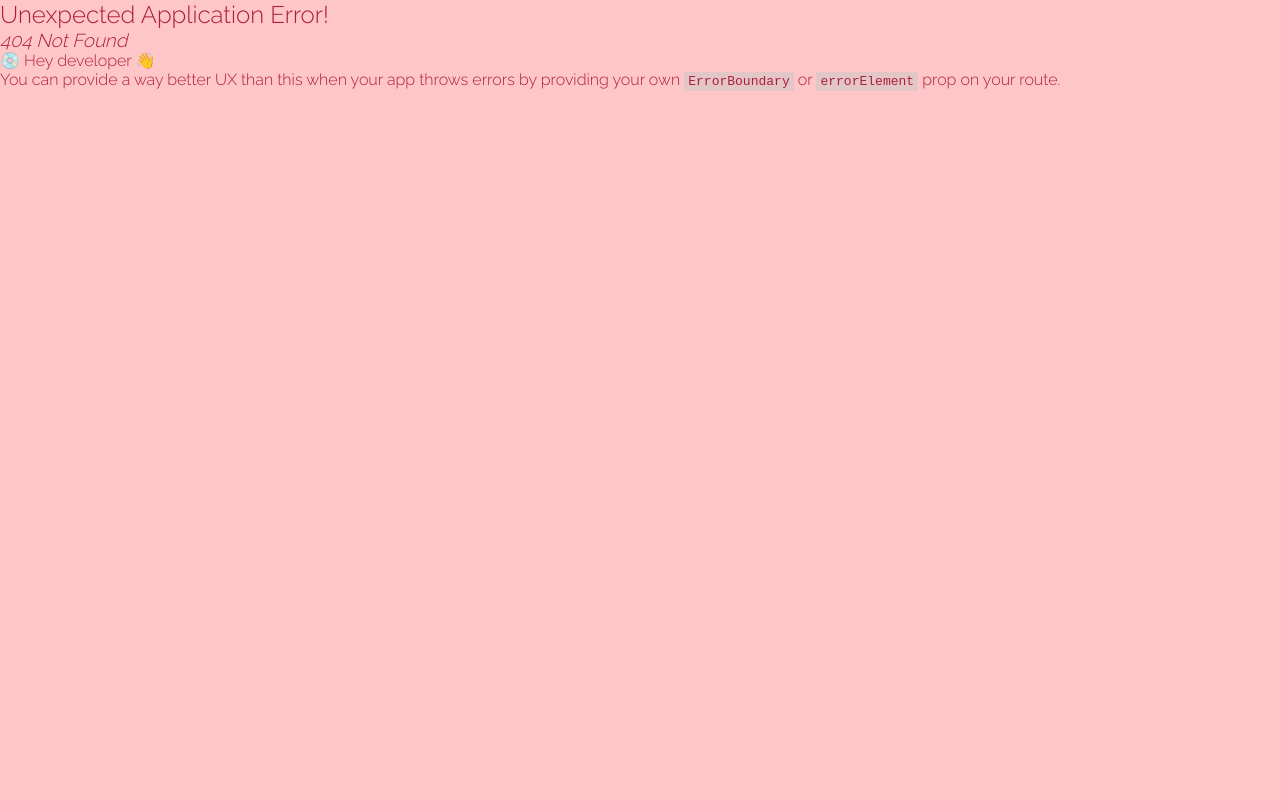
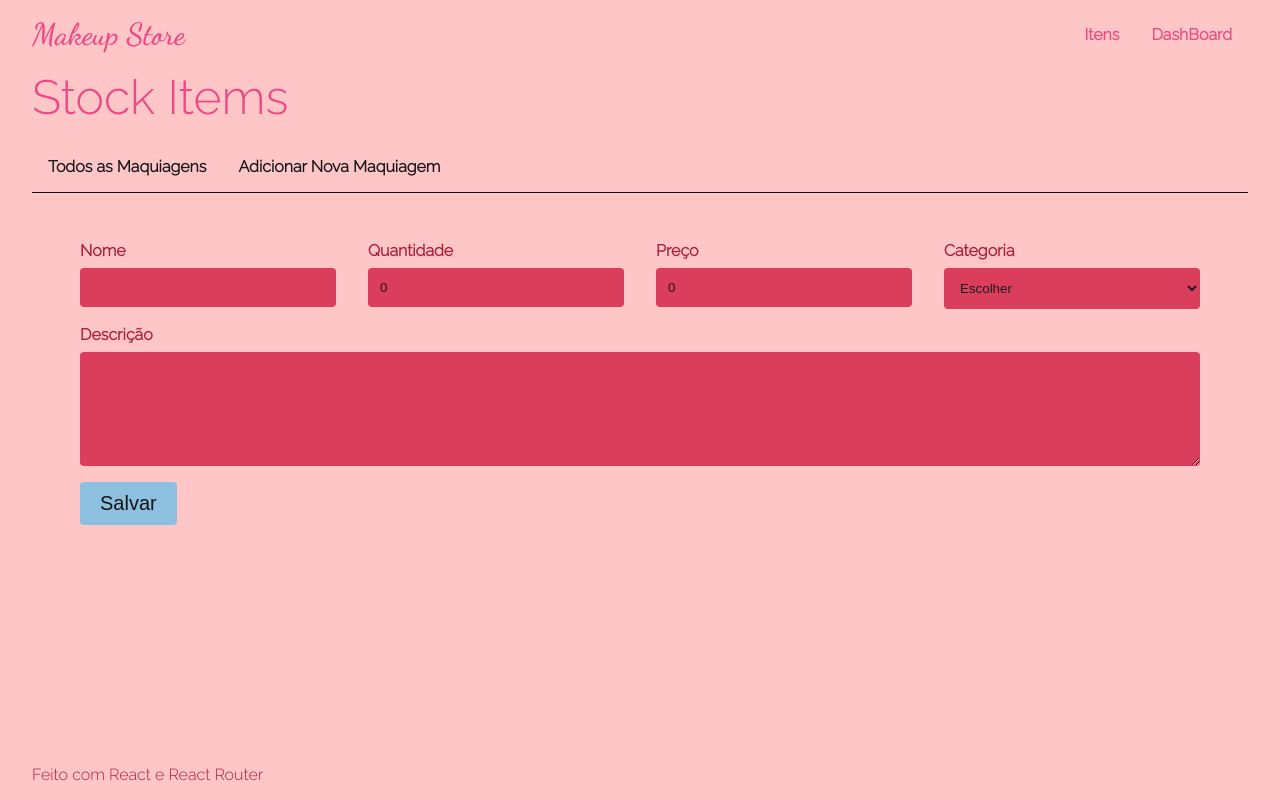
Before and after one commit to gabifrancamr/makeupStore, a React (Vite) app: page /makeupStore/items/new in a window 1280 px wide. Before the commit this address had no page. Built offline with nearby package versions, Linux system fonts and the light colour scheme; a web font is replaced by a local one.

Commit message:
atualização react router para deploy

```diff
--- a/src/components/DeleteButton.jsx
+++ b/src/components/DeleteButton.jsx
@@ -15,14 +15,13 @@ export default function DeleteButton({ itemId, itemName }) {
     const navigate = useNavigate()
 
     const handleDelete = () => {
-      console.log("clicou")
       setShowConfirmation(true);
     };
 
     const confirmDelete = () => {
       deleteItem(itemId);
       setShowConfirmation(false);
-      navigate("/items")
+      navigate("/makeupStore/items")
     };
 
     const cancelDelete = () => {
--- a/src/components/ItemForm.jsx
+++ b/src/components/ItemForm.jsx
@@ -44,7 +44,6 @@ export default function ItemForm({ itemToUpDate }) {
         setShowNotification(true);
       } else {
         const newItem = new StockItem(item);
-        console.log(newItem);
         addItem(newItem);
         //alert("Item adicionado com sucesso")
         setNotificationMessage("Item adicionado com sucesso");
@@ -62,7 +61,7 @@ export default function ItemForm({ itemToUpDate }) {
     setShowNotification(false);
 
     if(notificationMessage === "Item atualizado com sucesso!") {
-      navigate("/items");
+      navigate("/makeupStore/items");
     }
   };
 
--- a/src/components/ItemsTable.jsx
+++ b/src/components/ItemsTable.jsx
@@ -27,8 +27,8 @@ export default function ItemsTable() {
               <td>{item.price}</td>
               <td>{item.category}</td>
               <td className="buttons-table">
-                <Link to={`/items/${item.id}`} className="button is-small">Ver</Link>
-                <Link to={`/items/${item.id}/update`} className="button is-small is-primary">Atualizar</Link>
+                <Link to={`/makeupStore/items/${item.id}`} className="button is-small">Ver</Link>
+                <Link to={`/makeupStore/items/${item.id}/update`} className="button is-small is-primary">Atualizar</Link>
                 <DeleteButton itemId={item.id} itemName={item.name}/>
               </td>
             </tr>
--- a/src/pages/Home.jsx
+++ b/src/pages/Home.jsx
@@ -57,7 +57,7 @@ export default function Home() {
                                 <tr key={item.id}>
                                     <td>{item.name}</td>
                                     <td>
-                                        <Link to={`items/${item.id}`} className="button is-small">Ver</Link>
+                                        <Link to={`/makeupStore/items/${item.id}`} className="button is-small">Ver</Link>
                                     </td>
                                 </tr>
                             ))}
@@ -79,7 +79,7 @@ export default function Home() {
                                     <td>{item.name}</td>
                                     <td>{item.quantity}</td>
                                     <td>
-                                        <Link to={`/items/${item.id}`} className="button is-small">Ver</Link>
+                                        <Link to={`/makeupStore/items/${item.id}`} className="button is-small">Ver</Link>
                                     </td>
                                 </tr>
                             ))}
--- a/src/pages/Items/ItemsLayout.jsx
+++ b/src/pages/Items/ItemsLayout.jsx
@@ -8,14 +8,14 @@ export default function ItemsLayout() {
         <h1>Stock Items</h1>
         <div className="tabs">
           <Link
-            to="/items"
+            to="/makeupStore/items"
             className={`tab ${pathname === "/items" ? "active" : ""}`}
           >
             Todos as Maquiagens
           </Link>
 
           <Link
-            to="/items/new"
+            to="/makeupStore/items/new"
             className={`tab ${pathname === "/items/new" ? "active" : ""}`}
           >
             Adicionar Nova Maquiagem
--- a/src/pages/Items/ShowItem.jsx
+++ b/src/pages/Items/ShowItem.jsx
@@ -9,14 +9,11 @@ export default function ShowItem() {
 
     const item = getItem(id)
 
-    console.log(item)
-
-    console.log(id)
     return (
         <div className="item">
             <div className="item-header">
                 <h2>{item.name}</h2>
-                <Link to={`/items/${item.id}/update`} className="button is-small is-primary">Atualizar</Link>
+                <Link to={`/makeupStore/items/${item.id}/update`} className="button is-small is-primary">Atualizar</Link>
                 <DeleteButton itemId={item.id} itemName={item.name} />
             </div>
             <div className="row">
--- a/src/pages/RootLayout.jsx
+++ b/src/pages/RootLayout.jsx
@@ -4,10 +4,10 @@ export default function RootLayout() {
     return  (
         <>
             <header>
-                <Link to="/" className="logo">Makeup Store</Link>
+                <Link to="/makeupStore/" className="logo">Makeup Store</Link>
                 <nav>
-                    <Link to="/items">Itens</Link>
-                    <Link to="/">DashBoard</Link>
+                    <Link to="/makeupStore/items">Itens</Link>
+                    <Link to="/makeupStore/">DashBoard</Link>
                 </nav>
             </header>
             <div>
```
Also changed, not shown: src/router.jsx (+5 -5 lines).
